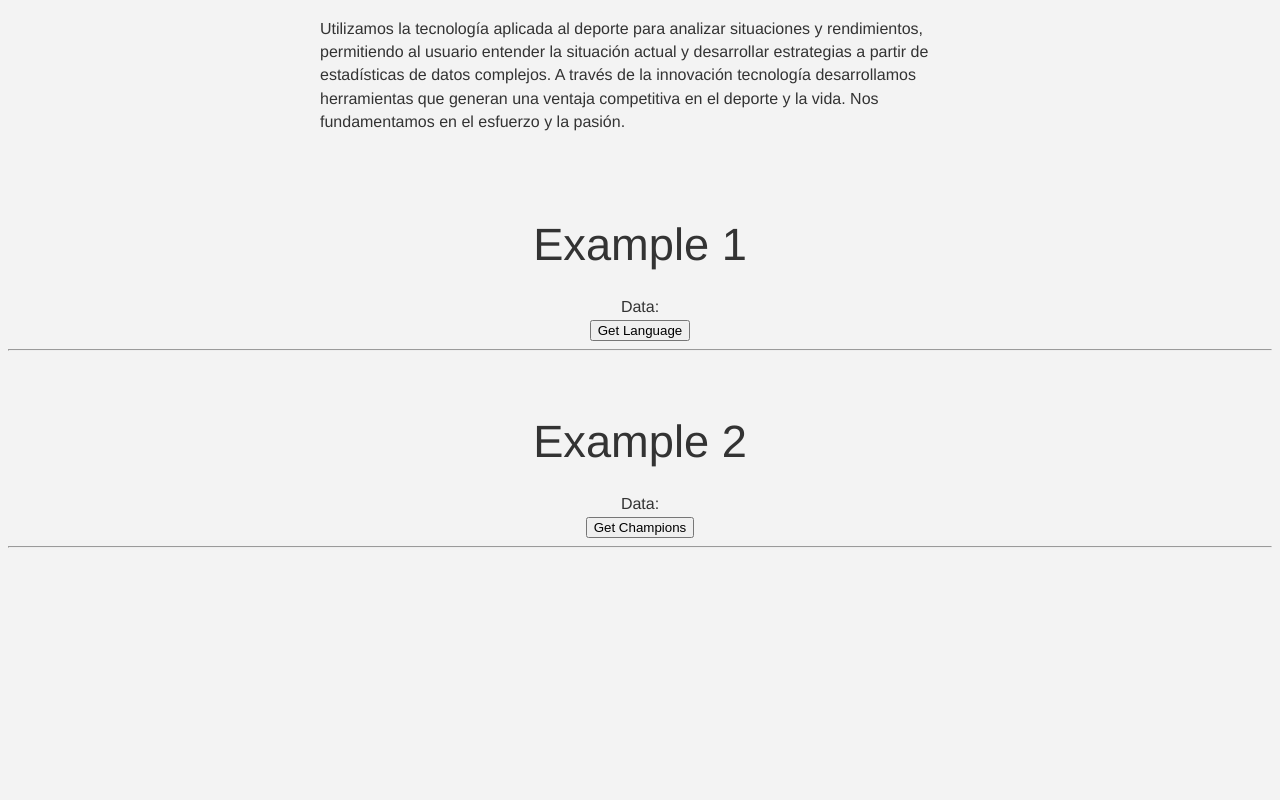
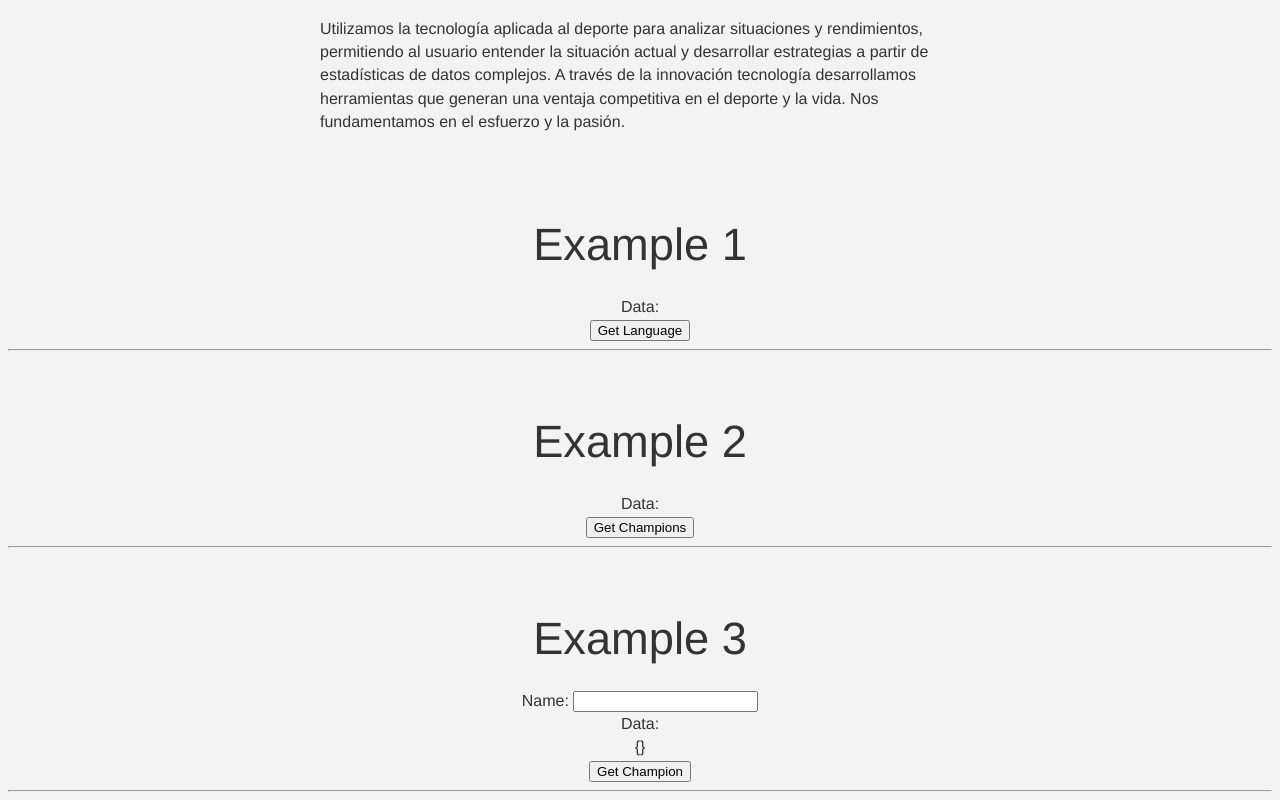
Before and after one commit to suabochica/cyborg-sports-analytics, a Vue app in the folder client/: page / in a window 1280 px wide. Shown: the part 599-1399 px from the top of the page. Before the commit the page ends 1155 px from the top, so only its background shows below. Built offline with nearby package versions, Linux system fonts and the light colour scheme.

Commit message:
graphql: passing arguments in a query.

```diff
--- a/client/src/App.vue
+++ b/client/src/App.vue
@@ -22,6 +22,17 @@
       </div>
     </div>
     <button @click="getChampions">Get Champions</button>
+    <hr>
+
+    <h3>Example 3</h3>
+    Name: <input v-model="name">
+    <div>
+      Data:
+      <div>
+        {{ champion }}
+      </div>
+    </div>
+    <button @click="getChampionByName">Get Champion</button>
     <hr>
   </div>
 </template>
@@ -60,7 +71,8 @@ export default {
   data() {
     return {
       example1: "",
-      champions: []
+      champions: [],
+      champion: {}
     };
   },
 
@@ -87,6 +99,24 @@ export default {
       });
 
       this.champions = response.data.data;
+    },
+
+    async getChampionByName() {
+      const response = await axios.post("http://localhost:4000/graphql", {
+        query: `
+          query GetChampionByName($championName: String!) {
+            getChampionByName(name: $championName) {
+              name
+              attackDamage
+            }
+          }
+        `,
+        variables: {
+          championName: "Ashe"
+        }
+      });
+
+      this.champion = response.data.data.getChampionByName;
     }
   }
 };
```
Also changed, not shown: 1 other file (tests, documents, lock files or other folders).
